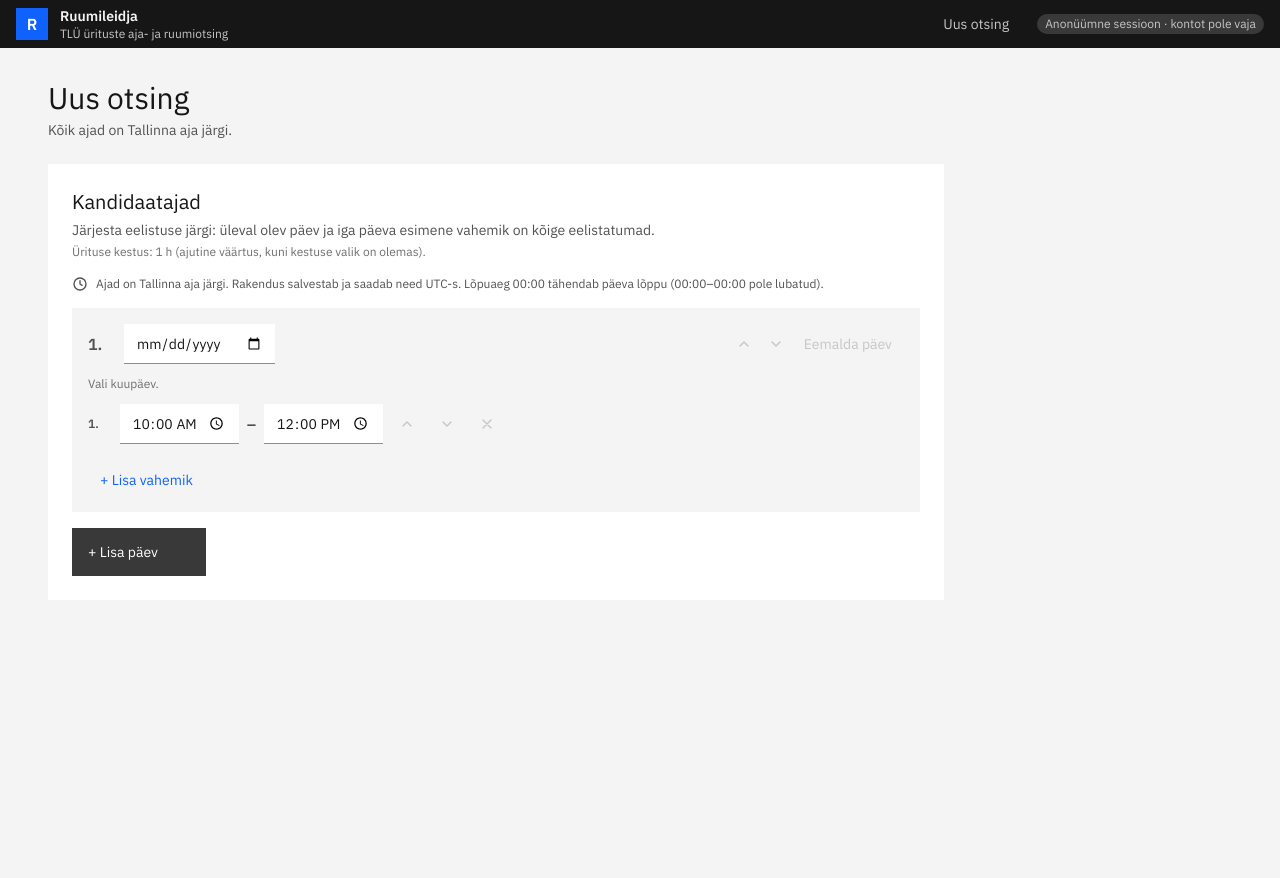
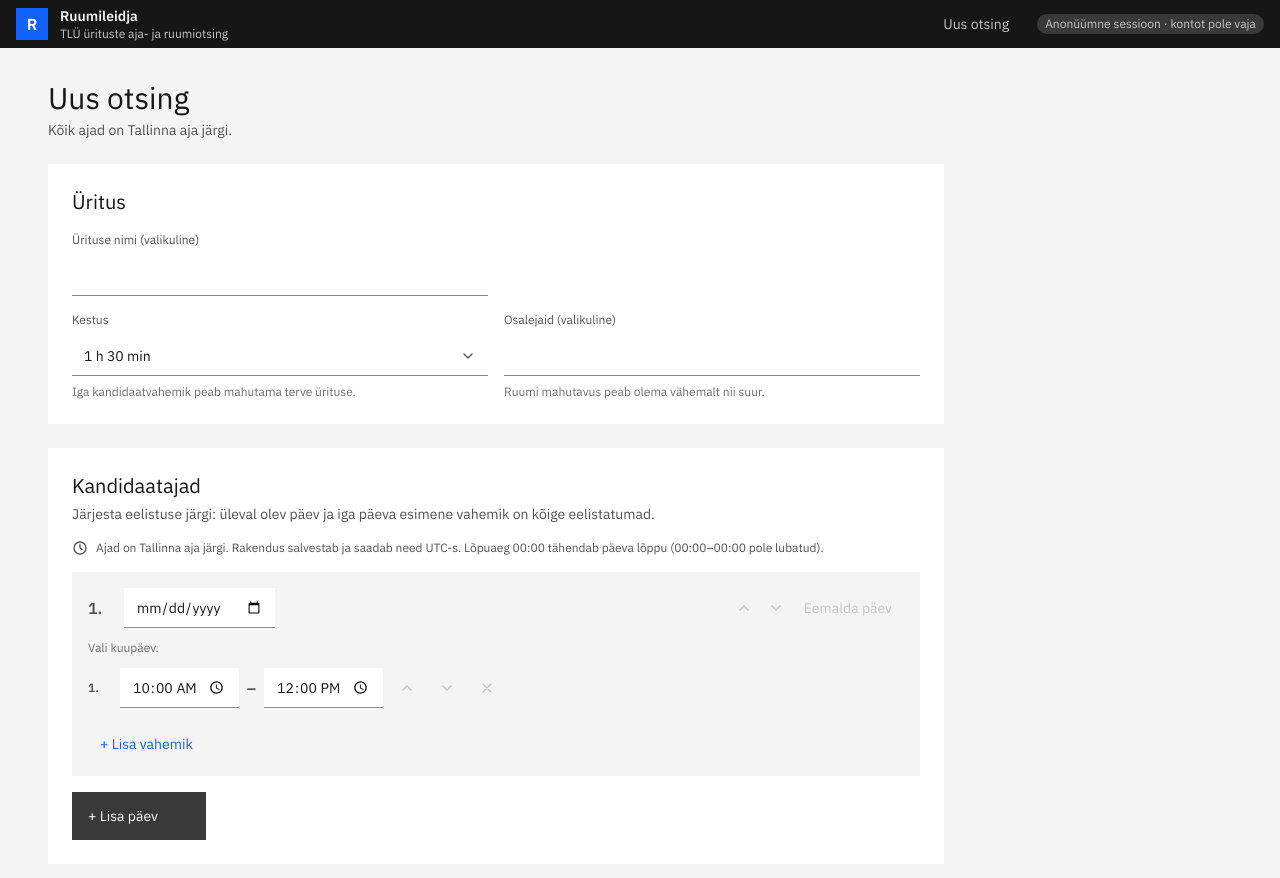
Before and after one commit to rakenduste-programmeerimine-2026/Room-finder, a Next.js app: page / in a window 1280 px wide. Shown: the top 878 px of the page. Before the commit the page ends 800 px from the top, so only its background shows below. Built offline with nearby package versions, Linux system fonts and the light colour scheme.

Commit message:
feat(ui): check the candidate times against the chosen duration
A client search form holds the event and passes its duration to the time
window tool, replacing the temporary 60 minutes. The page stays a Server
Component.

Refs #37

```diff
--- /dev/null
+++ b/src/app/_components/search-form.tsx
@@ -0,0 +1,32 @@
+"use client";
+
+import { useState } from "react";
+import { EMPTY_EVENT } from "@/app/_lib/event";
+import { EventFields } from "./event-fields";
+import { TimeWindowTool } from "./time-window-tool";
+
+const card = "flex max-w-4xl flex-col gap-4 bg-layer p-6";
+
+/** The new search. It holds the inputs that depend on each other: the event duration limits the time ranges. */
+export function SearchForm() {
+  const [event, setEvent] = useState(EMPTY_EVENT);
+
+  return (
+    <>
+      <section aria-labelledby="uritus" className={card}>
+        <h2 id="uritus" className="text-xl font-normal">Üritus</h2>
+        <EventFields value={event} onChange={setEvent} />
+      </section>
+
+      <section aria-labelledby="kandidaatajad" className={card}>
+        <div className="flex flex-col gap-1">
+          <h2 id="kandidaatajad" className="text-xl font-normal">Kandidaatajad</h2>
+          <p className="text-sm text-ink-muted">
+            Järjesta eelistuse järgi: üleval olev päev ja iga päeva esimene vahemik on kõige eelistatumad.
+          </p>
+        </div>
+        <TimeWindowTool durationMinutes={event.durationMinutes} />
+      </section>
+    </>
+  );
+}
--- a/src/app/page.tsx
+++ b/src/app/page.tsx
@@ -1,8 +1,4 @@
-import { TimeWindowTool } from "./_components/time-window-tool";
-import { formatDuration } from "./_lib/format";
-
-// PLACEHOLDER(#37): the event duration comes from the event part of the form.
-const EVENT_DURATION_MINUTES = 60;
+import { SearchForm } from "./_components/search-form";
 
 export default function Home() {
   return (
@@ -11,20 +7,7 @@ export default function Home() {
         <h1 className="text-3xl font-normal">Uus otsing</h1>
         <p className="text-sm text-ink-muted">Kõik ajad on Tallinna aja järgi.</p>
       </div>
-
-      <section aria-labelledby="kandidaatajad" className="flex max-w-4xl flex-col gap-4 bg-layer p-6">
-        <div className="flex flex-col gap-1">
-          <h2 id="kandidaatajad" className="text-xl font-normal">Kandidaatajad</h2>
-          <p className="text-sm text-ink-muted">
-            Järjesta eelistuse järgi: üleval olev päev ja iga päeva esimene vahemik on kõige eelistatumad.
-          </p>
-          {/* PLACEHOLDER(#37): replaced by the duration field. */}
-          <p className="text-xs text-helper">
-            Ürituse kestus: {formatDuration(EVENT_DURATION_MINUTES)} (ajutine väärtus, kuni kestuse valik on olemas).
-          </p>
-        </div>
-        <TimeWindowTool durationMinutes={EVENT_DURATION_MINUTES} />
-      </section>
+      <SearchForm />
     </main>
   );
 }
```
Also changed, not shown: 2 other files (tests, documents, lock files or other folders).
